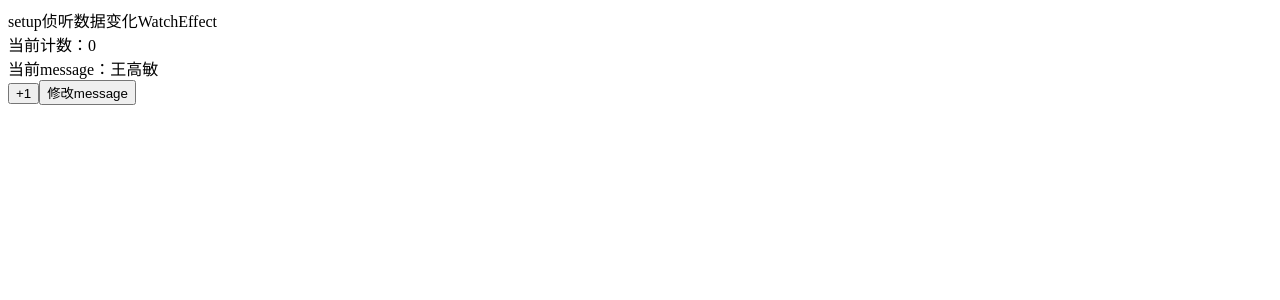
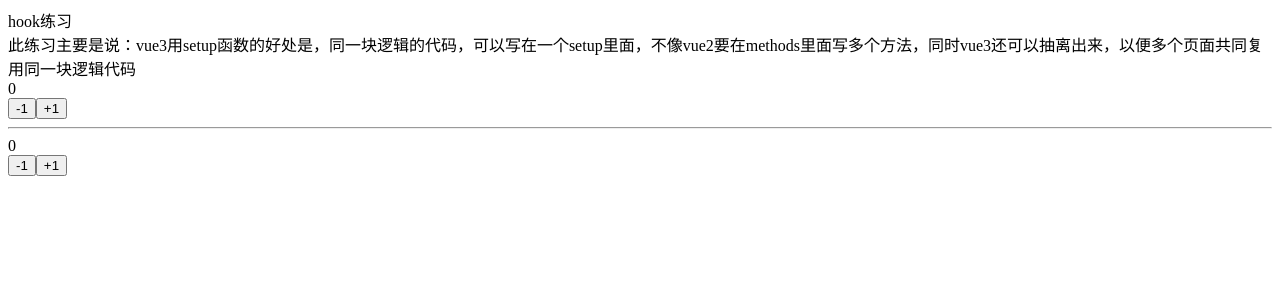
Before and after one commit to wgm0813/setup-demo, a Vue app: page / in a window 1280 px wide. Shown: the top 300 px of the page. Built offline with nearby package versions, Linux system fonts and the light colour scheme.

Commit message:
函数式抽取、封装、useCounter练习

```diff
--- /dev/null
+++ b/src/10_hook练习-useCounter的逻辑抽取/App.vue
@@ -0,0 +1,28 @@
+<template>
+  <div>hook练习</div>
+  <div>此练习主要是说：vue3用setup函数的好处是，同一块逻辑的代码，可以写在一个setup里面，不像vue2要在methods里面写多个方法，同时vue3还可以抽离出来，以便多个页面共同复用同一块逻辑代码</div>
+
+  <div>{{ count }}</div>
+  <button @click="decrement">-1</button>
+  <button @click="increment">+1</button>
+
+  <hr />
+  <hooks-practice></hooks-practice>
+</template>
+
+<script>
+import useCounter from './useCouter';
+import hooksPractice from './hooks-practice.vue'
+export default {
+  components: { hooksPractice },
+  setup() {
+    return {
+      ...useCounter()
+    }
+  }
+}
+</script>
+
+<style>
+
+</style>
--- /dev/null
+++ b/src/10_hook练习-useCounter的逻辑抽取/hooks-practice.vue
@@ -0,0 +1,20 @@
+<template>
+  <div>{{ count }}</div>
+  <button @click="decrement">-1</button>
+  <button @click="increment">+1</button>
+</template>
+
+<script>
+import useCounter from './useCouter';
+export default {
+  setup() {
+    return {
+      ...useCounter()
+    }
+  }
+}
+</script>
+
+<style>
+
+</style>
--- /dev/null
+++ b/src/10_hook练习-useCounter的逻辑抽取/useCouter.js
@@ -0,0 +1,18 @@
+import { ref } from "vue";
+
+export default function useCounter() {
+  const count = ref(0);
+
+  function decrement() {
+    count.value--;
+  }
+  function increment() {
+    count.value++;
+  }
+
+  return {
+    count,
+    decrement,
+    increment
+  };
+}
--- a/src/main.js
+++ b/src/main.js
@@ -9,6 +9,6 @@
 // import App from './07_Setup生命周期函数/App'
 // import App from './08_Setup-Provide-Inject/App'
 // import App from './09_Setup侦听数据变化/App'
-import App from './09_Setup侦听数据变化/App-watchEffect'
+import App from './10_hook练习-useCounter的逻辑抽取/App'
 
 createApp(App).mount('#app')
```
